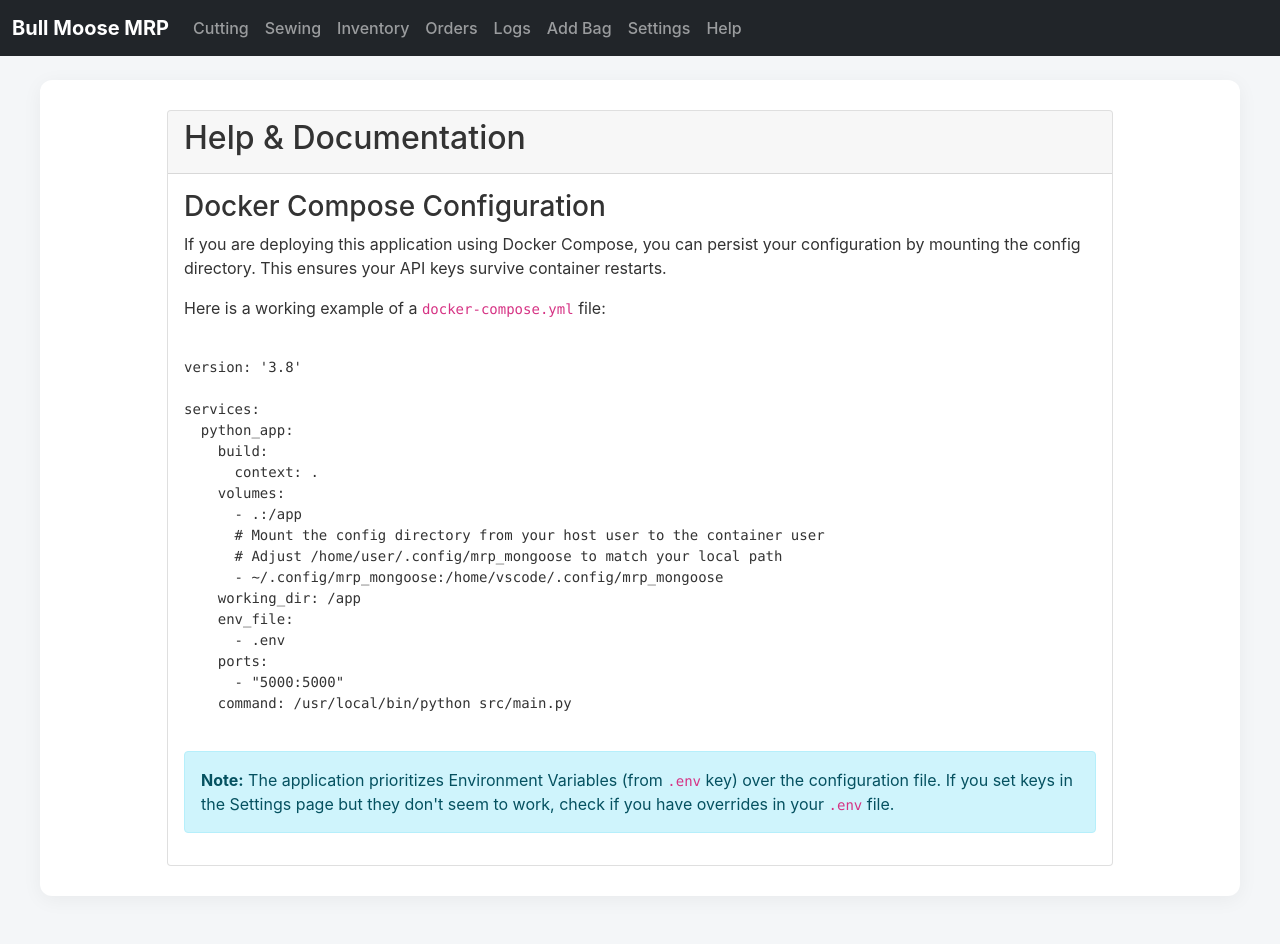
After one commit to NikolaasBender/MRP_mongoose, a Flask app: page /help in a window 1280 px wide. The commit adds this page. Run offline with Flask 3, Linux system fonts and the light colour scheme; parts of the project's set-up code (start-up, migrations or seed data) failed here and were passed over; some libraries are stand-ins or nearby versions.

Commit message:
making config better

```diff
--- a/docker-compose.yml
+++ b/docker-compose.yml
@@ -6,6 +6,7 @@ services:
       context: .
     volumes:
       - .:/app
+      - ~/.config/mrp_mongoose:/home/vscode/.config/mrp_mongoose
     working_dir: /app
     env_file:
       - .env
--- a/src/main.py
+++ b/src/main.py
@@ -21,6 +21,8 @@ from flask import Flask, render_template, redirect, url_for, request
 import pandas as pd
 # --------------------------
 
+from config_loader import load_config, save_config
+
 # Load environment variables from .env file
 load_dotenv()
 
@@ -28,11 +30,13 @@ load_dotenv()
 logger = setup_logger()
 
 # --- IMPORTANT SETUP ---
-SHOP_URL = os.getenv("SHOPIFY_SHOP_URL")
-API_VERSION = os.getenv("SHOPIFY_API_VERSION")
-API_KEY = os.getenv("SHOPIFY_API_KEY")
-ACCESS_TOKEN = os.getenv("SHOPIFY_ACCESS_TOKEN")
-QUERY_INTERVAL = float(os.getenv("QUERY_INTERVAL", "3"))  # Default to 3 seconds if not set
+# Initial load
+initial_config = load_config()
+SHOP_URL = initial_config.get("SHOPIFY_SHOP_URL")
+API_VERSION = initial_config.get("SHOPIFY_API_VERSION")
+API_KEY = initial_config.get("SHOPIFY_API_KEY")
+ACCESS_TOKEN = initial_config.get("SHOPIFY_ACCESS_TOKEN")
+QUERY_INTERVAL = float(initial_config.get("QUERY_INTERVAL", "3"))  # Default to 3 seconds if not set
 ASSETS_DIR = os.path.join(os.path.dirname(os.path.abspath(__file__)), 'static', 'assets')
 
 # Initialize global/shared resources
@@ -232,6 +236,31 @@ def view_orders():
     orders = database.get_all_orders(limit=50) # Limit to 50 for now
     return render_template('orders.html', orders=orders)
 
+@app.route('/settings', methods=['GET', 'POST'])
+def settings():
+    if request.method == 'POST':
+        # Save config
+        new_config = {
+            "SHOPIFY_SHOP_URL": request.form.get("shop_url"),
+            "SHOPIFY_API_VERSION": request.form.get("api_version"),
+            "SHOPIFY_API_KEY": request.form.get("api_key"),
+            "SHOPIFY_ACCESS_TOKEN": request.form.get("access_token"),
+            "QUERY_INTERVAL": request.form.get("query_interval", "3")
+        }
+        if save_config(new_config):
+            logger.info("Configuration updated successfully.")
+        else:
+            logger.error("Failed to update configuration.")
+        return redirect(url_for('settings'))
+
+    # Load current config for display
+    config = load_config()
+    return render_template('settings.html', config=config)
+
+@app.route('/help')
+def help_page():
+    return render_template('help.html')
+
 
 def run_flask_server():
     """
@@ -250,8 +279,16 @@ def run_order_processing():
         # 2. CONTINUE WITH ORDER PROCESSING IN THE MAIN PROCESS
         logger.info("Fetching orders from Shopify in the main process...")
 
+        # Reload config to get latest values
+        config = load_config()
+        shop_url = config.get("SHOPIFY_SHOP_URL")
+        api_version = config.get("SHOPIFY_API_VERSION")
+        access_token = config.get("SHOPIFY_ACCESS_TOKEN")
+        api_key = config.get("SHOPIFY_API_KEY")
+        query_interval = float(config.get("QUERY_INTERVAL", "3"))
+
         # connect to shopify and get orders
-        orders = get_shopify_orders(SHOP_URL, API_VERSION, ACCESS_TOKEN, API_KEY)
+        orders = get_shopify_orders(shop_url, api_version, access_token, api_key)
 
         if orders:
             logger.info(f"Successfully fetched {len(orders)} orders.")
@@ -272,7 +309,7 @@ def run_order_processing():
         else:
             logger.info("No orders fetched or an error occurred during connection.")
 
-        time.sleep(QUERY_INTERVAL)  # Wait before fetching orders again
+        time.sleep(query_interval)  # Wait before fetching orders again
 
 # =========================================================================
 # MAIN EXECUTION
--- /dev/null
+++ b/templates/help.html
@@ -0,0 +1,50 @@
+{% extends "layout.html" %}
+
+{% block content %}
+<div class="row">
+    <div class="col-md-10 offset-md-1">
+        <div class="card">
+            <div class="card-header">
+                <h2>Help & Documentation</h2>
+            </div>
+            <div class="card-body">
+                <h3>Docker Compose Configuration</h3>
+                <p>
+                    If you are deploying this application using Docker Compose, you can persist your configuration
+                    by mounting the config directory. This ensures your API keys survive container restarts.
+                </p>
+                <p>
+                    Here is a working example of a <code>docker-compose.yml</code> file:
+                </p>
+                <pre><code class="language-yaml">
+version: '3.8'
+
+services:
+  python_app:
+    build:
+      context: .
+    volumes:
+      - .:/app
+      # Mount the config directory from your host user to the container user
+      # Adjust /home/user/.config/mrp_mongoose to match your local path
+      - ~/.config/mrp_mongoose:/home/vscode/.config/mrp_mongoose
+    working_dir: /app
+    env_file:
+      - .env
+    ports:
+      - "5000:5000"
+    command: /usr/local/bin/python src/main.py
+                </code></pre>
+
+                <div class="alert alert-info">
+                    <strong>Note:</strong>
+                    The application prioritizes Environment Variables (from <code>.env</code> key) over the
+                    configuration file.
+                    If you set keys in the Settings page but they don't seem to work, check if you have overrides in
+                    your <code>.env</code> file.
+                </div>
+            </div>
+        </div>
+    </div>
+</div>
+{% endblock %}
--- a/templates/layout.html
+++ b/templates/layout.html
@@ -79,6 +79,12 @@
                     <li class="nav-item">
                         <a class="nav-link" href="/add_bag">Add Bag</a>
                     </li>
+                    <li class="nav-item">
+                        <a class="nav-link" href="/settings">Settings</a>
+                    </li>
+                    <li class="nav-item">
+                        <a class="nav-link" href="/help">Help</a>
+                    </li>
                 </ul>
             </div>
         </div>
```
Also changed, not shown: src/config_loader.py (added, +79 -0 lines), src/tests/test_config_persistence.py (added, +72 -0 lines), templates/settings.html (added, +53 -0 lines).
